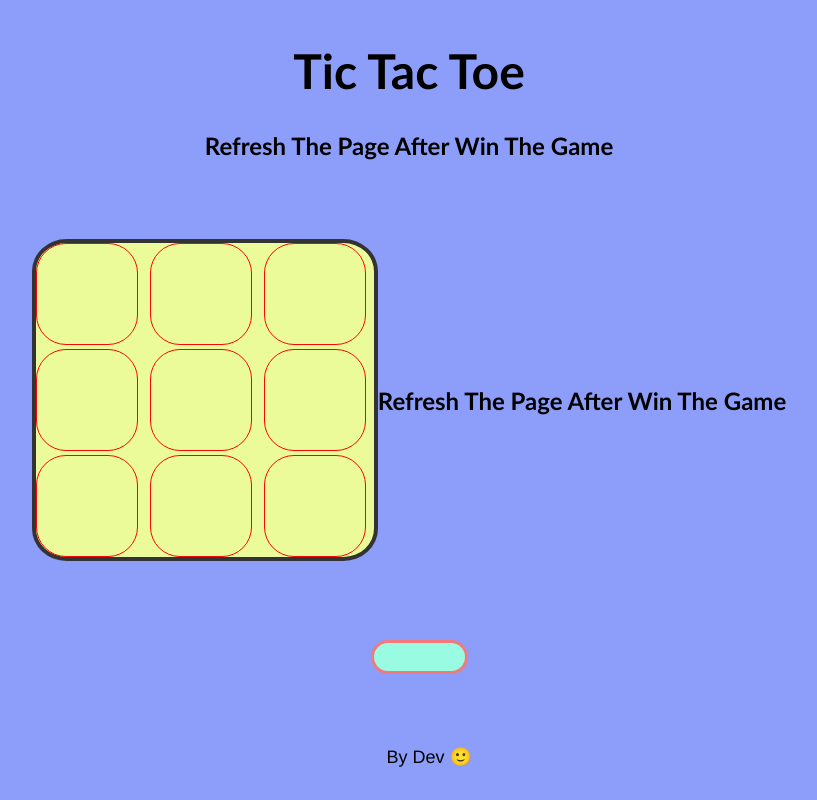
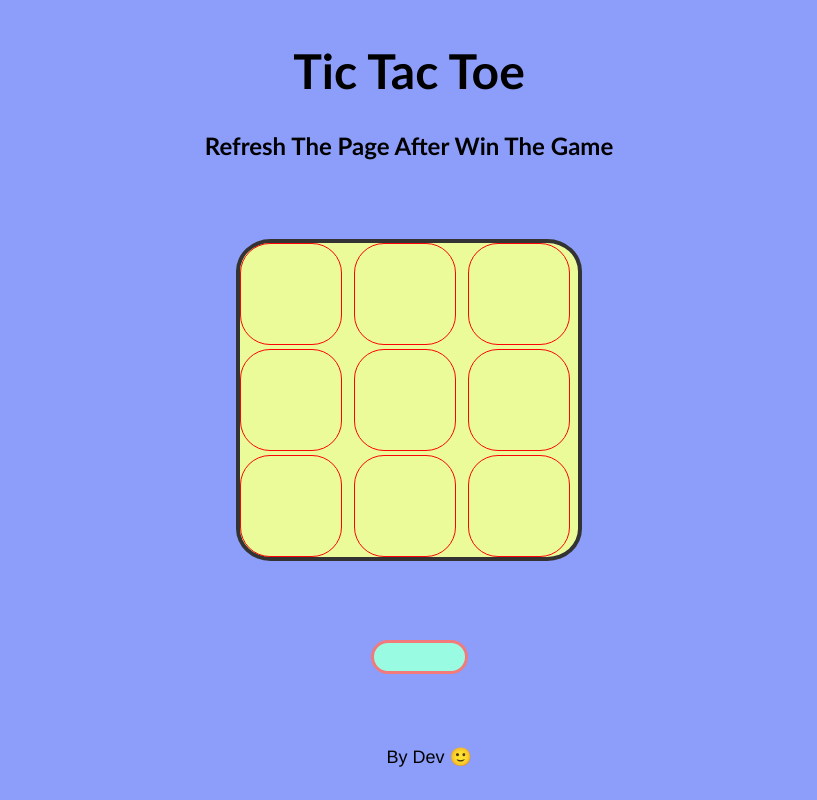
Before and after one commit to devghosh51/Tic-Tac-Toe, a plain HTML site: page index.html in a window 1280 px wide. Shown: the whole page, without its empty margins (231-1048 px from the left). Drawn offline with Linux system fonts and the light colour scheme.

Commit message:
Update index.html

```diff
--- a/index.html
+++ b/index.html
@@ -95,11 +95,7 @@
   <div class="name">
     <div class="ncell"> By Dev 🙂</div>
   </div>
-  <div class="win">
-    <h2>
-        Refresh The Page After Win The Game
-    </h2>
-  </div>
+
   <script>
     const board = document.getElementById("board");
 const cells = document.querySelectorAll("[data-cell]");
```
